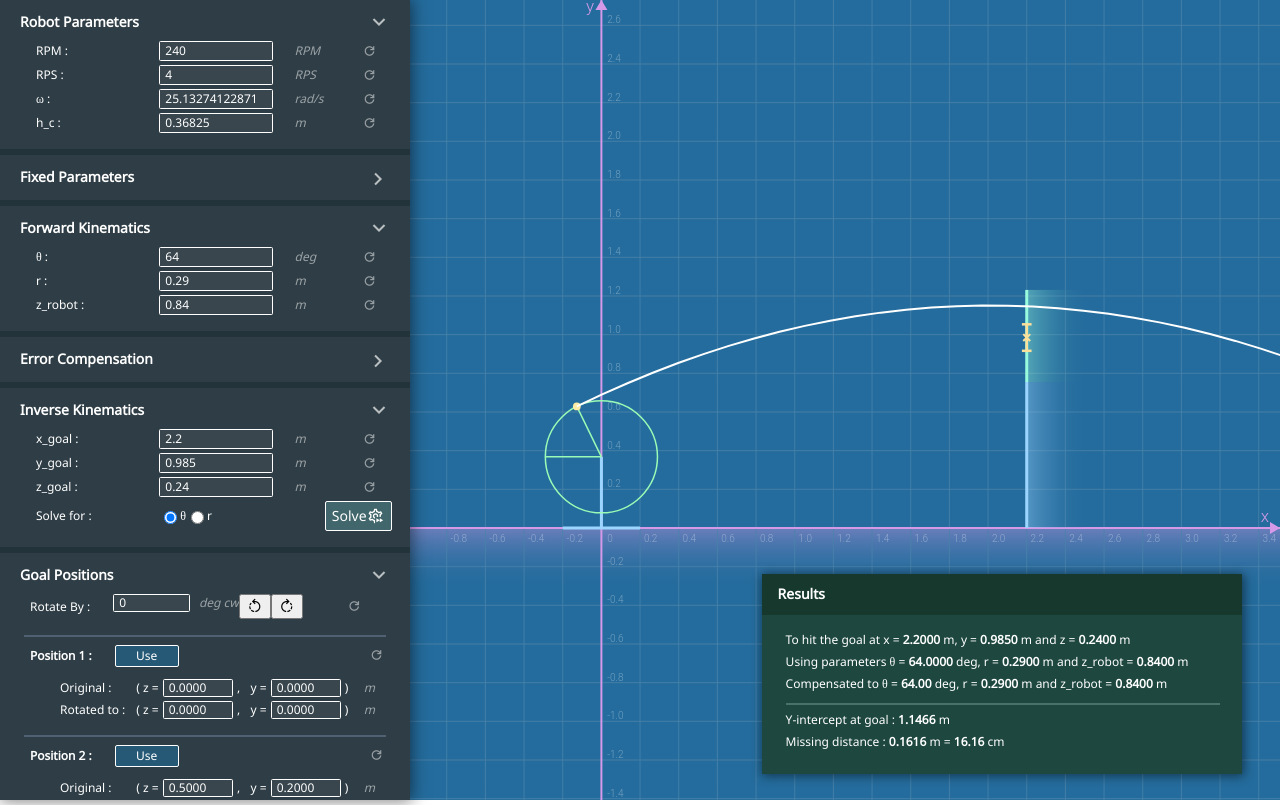
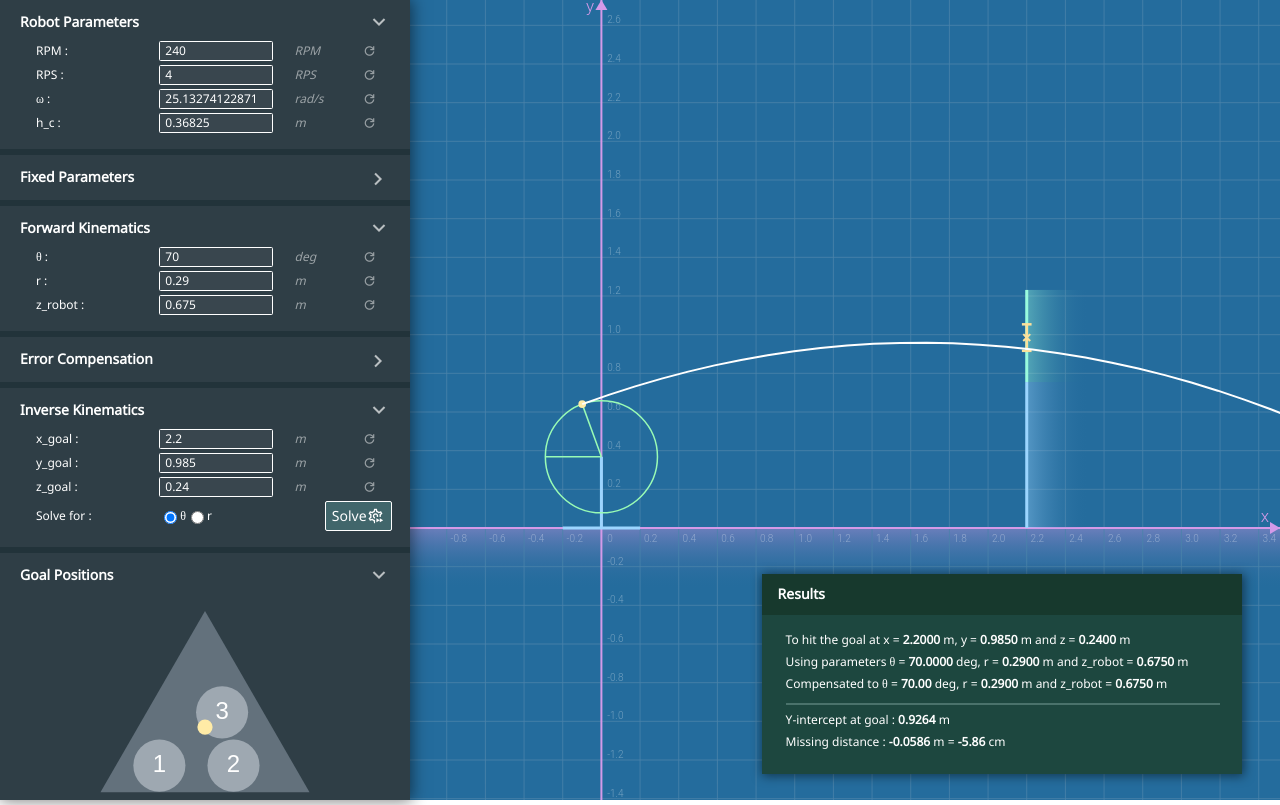
Before and after one commit to lyDevper/lyDevper.github.io, a plain HTML site: page CiracSim/index.html in a window 1280 px wide. Drawn offline with nearby package versions, Linux system fonts and the light colour scheme.

Commit message:
Update CiracSim with Gs render sprite

```diff
--- a/CiracSim/index.html
+++ b/CiracSim/index.html
@@ -501,7 +501,7 @@
                 </div>
 
                 <div class="panelContentDiv" id="panelCnt_goalPos">
-                    <canvas id="canvas2" style="display: none;"></canvas>
+                    <canvas id="canvas2"></canvas>
 
                     <!-- rotateAng input -->
                     <div class="gsPosDiv">
@@ -513,12 +513,14 @@
                                 <input type="number" id="inp_gsRotateAng" class="inp1 inp_gsPos">
                                 &nbsp;&nbsp;&nbsp;
                                 <p class="unitText">deg cw</p>
+                                &nbsp;&nbsp;&nbsp;&nbsp;
                                 <!-- buttons to rotate left and right-->
                                 <button class="rotateBtn" id="rotateLeftBtn">
                                     <span class="material-symbols-outlined icon1">
                                         rotate_left
                                     </span>
                                 </button>
+                                &nbsp;
                                 <button class="rotateBtn" id="rotateRightBtn">
                                     <span class="material-symbols-outlined icon1">
                                         rotate_right
@@ -785,6 +787,10 @@
     <script src="scripts/GoalSimStates.js"></script>
     <script src="scripts/GsPosHandler.js"></script>
 
+    <script src="scripts/GsTriangle.js"></script>
+    <script src="scripts/GsPosCircle.js"></script>
+    <script src="scripts/GsBall.js"></script>
+
     <script src="scripts/index.js"></script>
 </body>
 </html>
--- a/CiracSim/scripts/CoorProps.js
+++ b/CiracSim/scripts/CoorProps.js
@@ -9,8 +9,6 @@ class CoorProps {
         this.originY = 0; // px
 
         this.updateCanvasSize();
-
-        addEventListener('resize', this.updateCanvasSize.bind(this));
     }
 
     updateCanvasSize() {
@@ -73,6 +71,36 @@ class CoorProps {
             this.originY = 2 * this.canvasHeight * 0.33; // px
         }.bind(coor1);
         coor1.updateCanvasSize();
+        addEventListener('resize', coor1.updateCanvasSize.bind(coor1));
         return coor1;
     }
+
+    // for canvas2 to Goal Simulator
+    static buildInstance2(canvas) {
+        let coor2 = new CoorProps(canvas);
+        coor2.updateCanvasSize = function() {
+            this.canvas.width = 0.18 * window.innerWidth;
+            this.canvas.height = this.canvas.width
+
+            this.canvasWidth = this.canvas.width;
+            this.canvasHeight = this.canvas.height;
+
+            let triangleSide = StatePara.triangleSide;
+            let triangleHeight = StatePara.triangleHeight;
+            // calculate based on triangle size
+            this.pixPerMeter = this.canvasWidth / (1.1 * triangleSide); // px/m
+            // make triangle at center, oruigin at the bottom left
+            this.originX = (this.canvasWidth / 2) - this.meterToPix(triangleSide/2); // px
+            this.originY = 0.7*(this.canvasHeight - this.meterToPix(triangleHeight))/2 + this.meterToPix(triangleHeight); // px
+            console.log(this.originX, this.originY);
+            console.log(this.canvasWidth, this.canvasHeight);
+        }.bind(coor2);
+        coor2.updateCanvasSize();
+
+        addEventListener('resize', coor2.updateCanvasSize.bind(coor2));
+        StatePara.state_triangleSide.addReactFunc(() => {
+            coor2.updateCanvasSize();
+        });
+        return coor2;
+    }
  }
--- a/CiracSim/scripts/GoalSimStates.js
+++ b/CiracSim/scripts/GoalSimStates.js
@@ -1,8 +1,8 @@
 class DefaultGsPos {
     // as announced in the mission
-    static pos1 = new Point(0, 0, 0);
-    static pos2 = new Point(0, 0.2, 0.5);
-    static pos3 = new Point(0, 0.5, 0.3);
+    static pos1 = new Point(0, 0.070, StatePara.triangleSide/2 - 0.120);
+    static pos2 = new Point(0, 0.070, StatePara.triangleSide/2 + 0.075);
+    static pos3 = new Point(0, 0.210, StatePara.triangleSide/2 + 0.045);
 }
 
 class GoalSimStates {
@@ -14,4 +14,14 @@ class GoalSimStates {
 
     static get rotateAng() { return GoalSimStates.rotateAng_state.getValue(); }
     static set rotateAng(value) { GoalSimStates.rotateAng_state.setValue(value); }
+    static {
+        GoalSimStates.rotateAng_state.addReactFunc((ang) => {
+            // value can be in 0 - 360
+            ang = ang % 360;
+            if (ang < 0) {
+                ang += 360;
+            }
+            GoalSimStates.rotateAng_state.setValue(ang);
+        });
+    }
 }
--- /dev/null
+++ b/CiracSim/scripts/GsBall.js
@@ -0,0 +1,23 @@
+class GsBall extends Sprite {
+    constructor(canvas, coor) {
+        super(canvas, coor);
+        this.ballColor = '#FFEBA6';
+    }
+
+    drawBall() {
+        let finalPos = MathEngine.getBallFinalPos();
+        let ball_z = StatePara.z_robot - StatePara.basketZOffset;
+        let ball_y = finalPos.y - StatePara.tableHeight;
+        let p = this.coor.xyToCanvasPoint(ball_z, ball_y);
+        let r = this.coor.meterToPix(StatePara.ballDiameter / 2);
+
+        this.ctx.fillStyle = this.ballColor;
+        this.ctx.beginPath();
+        this.ctx.arc(p.x, p.y, r, 0, 2 * Math.PI);
+        this.ctx.fill();
+    }
+
+    render() {
+        this.drawBall();
+    }
+}
--- /dev/null
+++ b/CiracSim/scripts/GsPosCircle.js
@@ -0,0 +1,42 @@
+class GsPosCircle extends Sprite {
+    constructor(canvas, coor, gsPosState, NumbText=0) {
+        super(canvas, coor);
+        this.gsPosState = gsPosState;
+        this.NumbText = NumbText;
+        this.center = new Point();
+
+        this.circleColor = '#9EA8B1';
+        this.NumbTextColor = '#ffffff';
+
+    }
+
+    update() {
+        let pos = this.gsPosState.rotatedPos;
+        this.center = this.coor.xyToCanvasPoint(pos.z, pos.y);
+    }
+
+    drawCircle() {
+        let center = this.center;
+        let radius = this.coor.meterToPix(StatePara.goalDiameter / 2);
+
+        this.ctx.fillStyle = this.circleColor;
+        this.ctx.beginPath();
+        this.ctx.arc(center.x, center.y, radius, 0, 2 * Math.PI);
+        this.ctx.fill();
+    }
+
+    drawNumbText() {
+        // draw number text at the center of the circle
+        this.ctx.font = `24px sans-serif`;
+        this.ctx.fillStyle = this.NumbTextColor;
+        this.ctx.textAlign = 'center';
+        this.ctx.textBaseline = 'middle';
+        this.ctx.fillText(this.NumbText, this.center.x, this.center.y);
+
+    }
+
+    render() {
+        this.drawCircle();
+        this.drawNumbText();
+    }
+}
--- a/CiracSim/scripts/GsPosHandler.js
+++ b/CiracSim/scripts/GsPosHandler.js
@@ -110,5 +110,15 @@ class GsPosHandler {
         // handle rotate angle
         this.gsRotateAng_Handler = new ParaInpHandler('inp_gsRotateAng', 'reset_gsRotateAng',
             GoalSimStates.rotateAng_state, 0, 120);
+
+        // handle rotate buttons
+        q('rotateLeftBtn').addEventListener('click', () => {
+            GoalSimStates.rotateAng -= 120;
+        });
+
+        q('rotateRightBtn').addEventListener('click', () => {
+            GoalSimStates.rotateAng += 120;
+        });
+
     }
 }
--- /dev/null
+++ b/CiracSim/scripts/GsTriangle.js
@@ -0,0 +1,33 @@
+class GsTriangle extends Sprite {
+    constructor(canvas, coor) {
+        super(canvas, coor);
+        this.triangleColor = '#63717C';
+    }
+
+    drawBackground() {
+        // clear canvas
+        this.ctx.clearRect(0, 0, this.coor.canvasWidth, this.coor.canvasHeight);
+    }
+
+    drawTriangle() {
+        let triangleSide = StatePara.triangleSide; // m
+        let triangleHeight = StatePara.triangleHeight; // m
+
+        let p1 = this.coor.xyToCanvasPoint(0, 0);
+        let p2 = this.coor.xyToCanvasPoint(triangleSide, 0);
+        let p3 = this.coor.xyToCanvasPoint(triangleSide / 2, triangleHeight);
+
+        this.ctx.fillStyle = this.triangleColor;
+        this.ctx.beginPath();
+        this.ctx.moveTo(p1.x, p1.y);
+        this.ctx.lineTo(p2.x, p2.y);
+        this.ctx.lineTo(p3.x, p3.y);
+        this.ctx.closePath();
+        this.ctx.fill();
+    }
+
+    render() {
+        this.drawBackground();
+        this.drawTriangle();
+    }
+}
--- a/CiracSim/scripts/ParaInpHandler.js
+++ b/CiracSim/scripts/ParaInpHandler.js
@@ -108,6 +108,7 @@ class ParaInpHandler {
                 let r_solved = MathEngine.solveForR();
                 StatePara.state_r.setValue(r_solved);
             }
+            StatePara.z_robot = StatePara.z_goal + StatePara.basketZOffset;
         });
 
         // handle theta, r selection radio button
--- a/CiracSim/scripts/StatePara.js
+++ b/CiracSim/scripts/StatePara.js
@@ -6,9 +6,9 @@ class DefaultPara {
     static h_c = 0.36825; // m
 
     // forward parameters
-    static theta = 64 // deg
+    static theta = 70 // deg
     static r = 0.29 // m
-    static z_robot = 0.84; // m // z of the robot
+    static z_robot = 0.40 + 0.55/2; // m // z of the robot
 
     // inverse parameters
     static x_goal = 2.20; // m
@@ -26,7 +26,7 @@ class DefaultPara {
     static triangleHeight = this.triangleSide/2 * Math.sqrt(3) // m 0.4763
     static goalDiameter = 0.137; // m
     static ballDiameter = 0.040; // m
-    static basketZOffset = 0.8; // m // z-position of the basket in the field // to be measured
+    static basketZOffset = 0.4; // m // z-position of the basket in the field // to be measured
 
     static g = 9.783; // m/s^2 at Bangkok
 
--- a/CiracSim/scripts/index.js
+++ b/CiracSim/scripts/index.js
@@ -3,6 +3,10 @@ let q = (id) => document.getElementById(id);
 let canvas1 = q('canvas1');
 let ctx1 = canvas1.getContext('2d');
 let coor1 = CoorProps.buildInstance1(canvas1);
+
+let canvas2 = q('canvas2');
+let ctx2 = canvas2.getContext('2d');
+let coor2 = CoorProps.buildInstance2(canvas2);
 
 Simulator.init(36);
 
@@ -13,6 +17,12 @@ let ball = new Ball(canvas1, coor1);
 let goalPlane = new GoalPlane(canvas1, coor1);
 let goal = new Goal(canvas1, coor1);
 let trajectory = new Trajectory(canvas1, coor1);
+
+let gsTriangle  = new GsTriangle(canvas2, coor2);
+let gsPosCircle1 = new GsPosCircle(canvas2, coor2, GoalSimStates.gsPosState1, 1);
+let gsPosCircle2 = new GsPosCircle(canvas2, coor2, GoalSimStates.gsPosState2, 2);
+let gsPosCircle3 = new GsPosCircle(canvas2, coor2, GoalSimStates.gsPosState3, 3);
+let gsBall = new GsBall(canvas2, coor2);
 
 ParaInpHandler.buildHandlers();
 PanelClpsHandler.buildHandlers();
--- a/CiracSim/styles/goalSim.css
+++ b/CiracSim/styles/goalSim.css
@@ -1,6 +1,6 @@
 #canvas2 {
-    width: 24vw;
-    height: 24vw;
+    width: 18vw;
+    height: 18vw;
     object-fit: contain;
 }
 
@@ -106,3 +106,31 @@
     margin-top: 8px;
     margin-bottom: 8px;
 }
+
+.rotateBtn {
+    height: 24px;
+    width: 28px;
+    padding: 0;
+    background: #35734A;
+    border: 1px solid white;
+    border-radius: 2px;
+    color: white;
+
+    font-size: 13px;
+    font-family: "Noto Sans Thai", "Roboto";
+
+    cursor: pointer;
+    transition-duration: 0.08s;
+
+    display: flex;
+    align-items: center;
+    justify-content: space-evenly;
+}
+#rotateLeftBtn {
+    border-top-left-radius: 12px;
+    border-bottom-left-radius: 12px;
+}
+#rotateRightBtn {
+    border-top-right-radius: 12px;
+    border-bottom-right-radius: 12px;
+}
```
